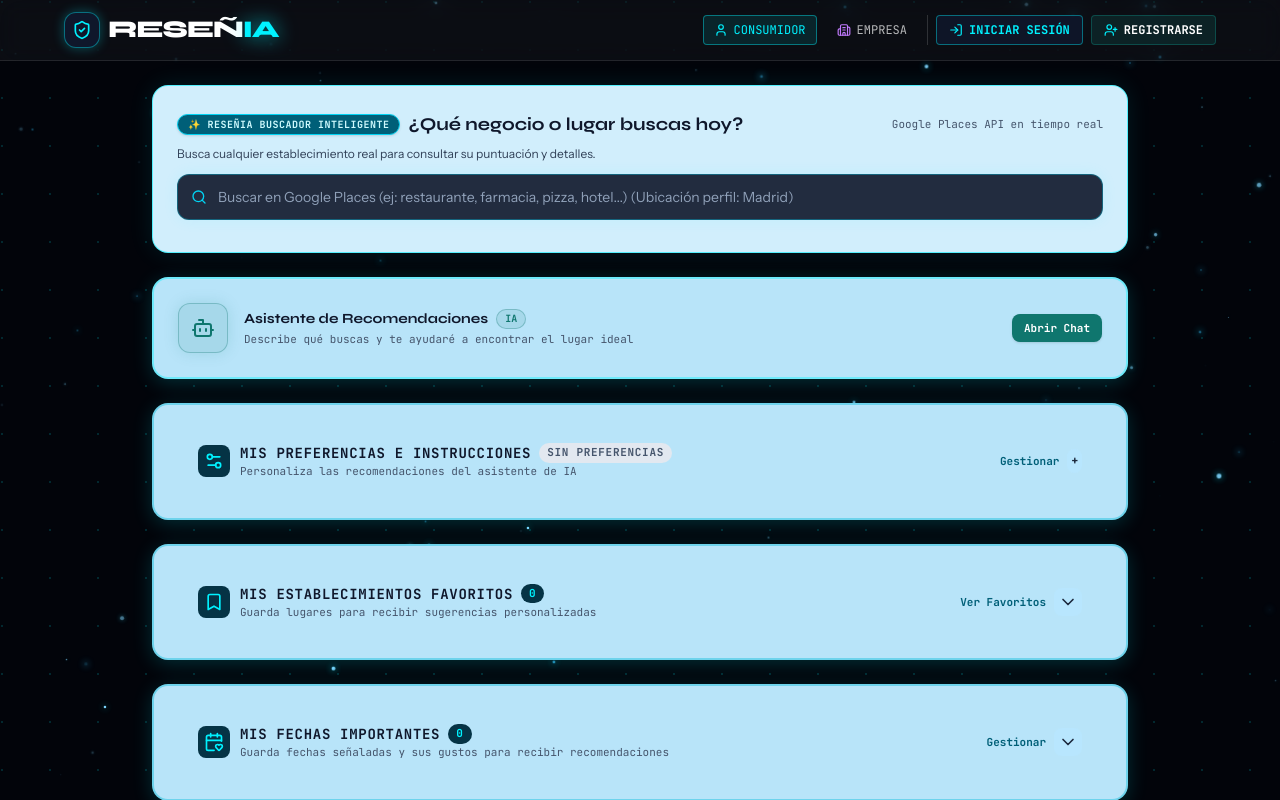
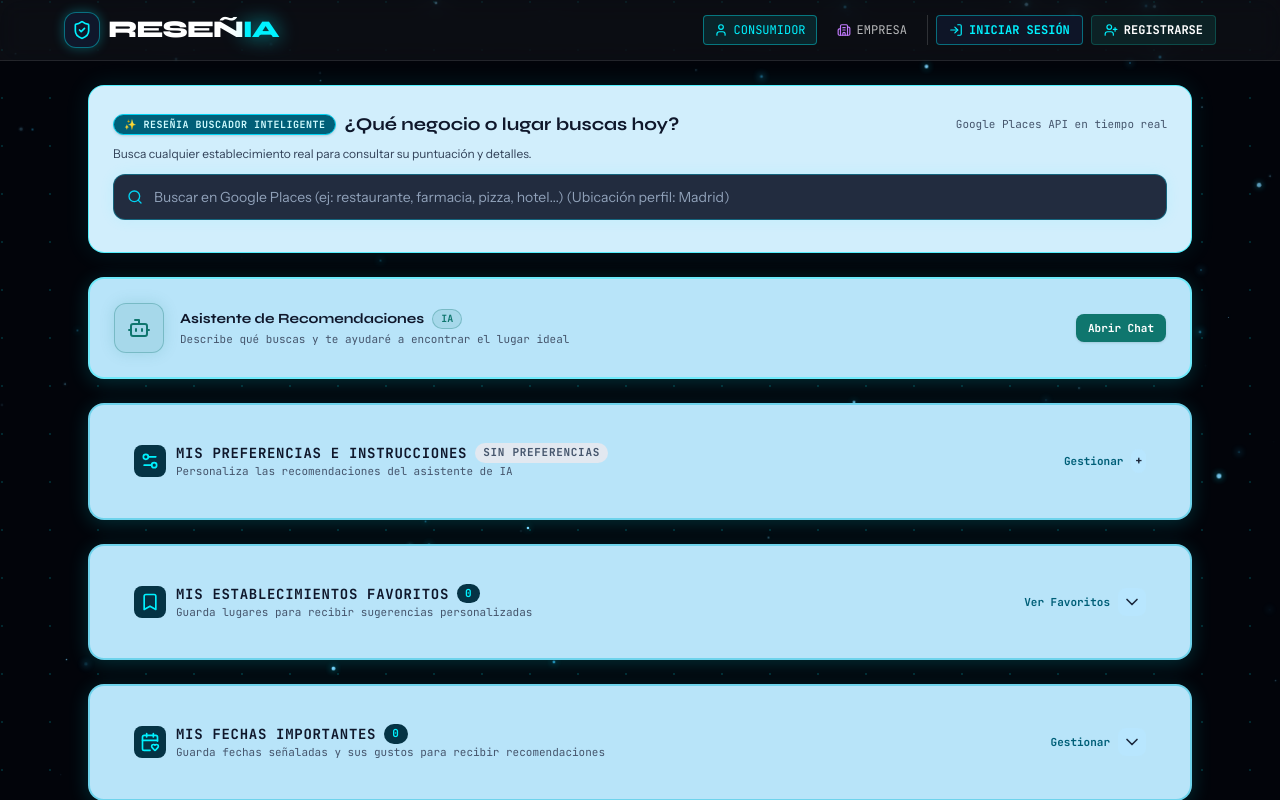
Before and after one commit to oscarviader-prog/Rese-IA, a React (Vite) app: page / in a window 1280 px wide. Both pictures are taken after a click on the button "CONSUMIDOR". Shown: the top 800 px of the page. Built offline with nearby package versions, Linux system fonts and the light colour scheme; a web font is replaced by a local one; what @react-pdf/renderer would draw is missing.

Commit message:
chore: ampliar max-w a 6xl en consumer view para aprovechar pantalla

```diff
--- a/src/components/ConsumerView.tsx
+++ b/src/components/ConsumerView.tsx
@@ -184,7 +184,7 @@ export const ConsumerView: React.FC<ConsumerViewProps> = ({
   const ratingCount = selectedPlace?.userRatingCount;
 
   return (
-    <div className="py-6 px-4 sm:px-6 max-w-5xl mx-auto space-y-6">
+    <div className="py-6 px-4 sm:px-6 max-w-6xl mx-auto space-y-6">
 
       {/* 1. Interactive AI Search Card */}
       <PastelCard variant="accent" className="relative overflow-visible shadow-[0_0_25px_rgba(0,242,255,0.1)]">
```
